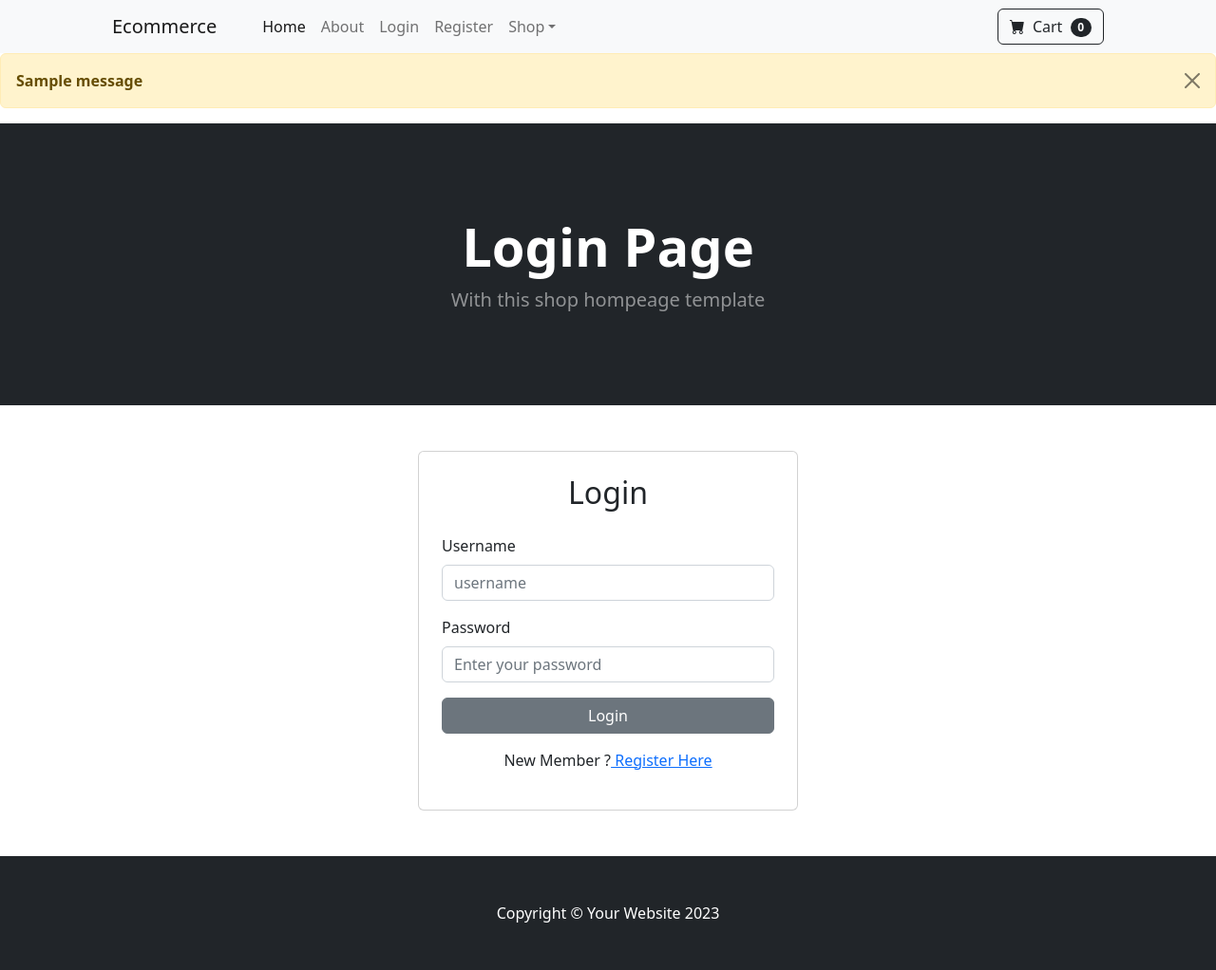
After one commit to Ankush291/django-new-ecommerce, a Django app: page /login/ in a window 1280 px wide. The commit adds this page. Shown: the whole page at 95% size. Run offline with Django 5.2, Linux system fonts and the light colour scheme; tables that the repository leaves empty hold one stand-in row (values such as "Sample post"); one stand-in notice (Sample message) is shown; some libraries are stand-ins or nearby versions.

Commit message:
Add login and register page

```diff
--- a/ecommerce/store/templates/base.html
+++ b/ecommerce/store/templates/base.html
@@ -16,8 +16,20 @@
 </head>
 <body>
     <!-- Navigation-->
-     {% include "navbar.html" %}
+    {% include "navbar.html" %}
     <!-- Header-->
+    {% if messages %}
+
+        {% for message in messages %}
+
+        <div class="alert alert-warning alert-dismissible fade show" role="alert">
+            <strong>{{ message }}</strong>
+            <button type="button" class="btn-close" data-bs-dismiss="alert" aria-label="Close"></button>
+        </div>
+
+        {% endfor %}
+
+    {% endif %}
     <header class="bg-dark py-5">
         <div class="container px-4 px-lg-5 my-5">
             <div class="text-center text-white">
--- /dev/null
+++ b/ecommerce/store/templates/login.html
@@ -0,0 +1,32 @@
+{% extends "base.html" %}
+
+{% block header %}
+Login Page
+{% endblock %}
+
+{% block content %}
+
+<div class="container d-flex justify-content-center mt-5 mb-5">
+    <div class="card p-4" style="width: 400px;">
+        <h2 class="text-center mb-4">Login</h2>
+        <form method="POST" action="{% url 'login' %}">
+            {% csrf_token %}
+            <div class="mb-3">
+            <label for="username" class="form-label">Username</label>
+            <input type="text" class="form-control" id="name" name="username" placeholder="username" required>
+            </div>
+            <div class="mb-3">
+            <label for="password" class="form-label">Password</label>
+            <input type="password" class="form-control" id="password" name="password" placeholder="Enter your password" required>
+            </div>
+            <button type="submit" class="btn btn-secondary w-100">Login</button>
+
+
+            <div class="mt-3 text-center">
+            <p>New Member ?<a href="{% url 'register' %}"> Register Here </a>
+            </div>
+        </form>
+    </div>
+  </div>
+
+{% endblock %}
--- a/ecommerce/store/templates/navbar.html
+++ b/ecommerce/store/templates/navbar.html
@@ -8,6 +8,12 @@
             <ul class="navbar-nav me-auto mb-2 mb-lg-0 ms-lg-4">
                 <li class="nav-item"><a class="nav-link active" aria-current="page" href="{% url 'home' %}">Home</a></li>
                 <li class="nav-item"><a class="nav-link" href="{% url 'about' %}">About</a></li>
+                {% if user.is_authenticated %}
+                <li class="nav-item"><a class="nav-link" href="{% url 'logout' %}">Logout</a></li>
+                {% else %}
+                <li class="nav-item"><a class="nav-link" href="{% url 'login' %}">Login</a></li>
+                <li class="nav-item"><a class="nav-link" href="{% url 'register' %}">Register</a></li>
+                {% endif %}
                 <li class="nav-item dropdown">
                     <a class="nav-link dropdown-toggle" id="navbarDropdown" href="#" role="button" data-bs-toggle="dropdown" aria-expanded="false">Shop</a>
                     <ul class="dropdown-menu" aria-labelledby="navbarDropdown">
--- a/ecommerce/store/urls.py
+++ b/ecommerce/store/urls.py
@@ -3,5 +3,8 @@ from . import views
 
 urlpatterns = [
     path('', views.home, name='home'),
-    path('about/', views.about, name='about')
+    path('about/', views.about, name='about'),
+    path('login/', views.login_user, name='login'),
+    path('logout/', views.logout_user, name='logout'),
+    path('register/', views.register_user, name='register'),
 ]
--- a/ecommerce/store/views.py
+++ b/ecommerce/store/views.py
@@ -1,5 +1,9 @@
-from django.shortcuts import render
+from django.shortcuts import render, redirect
+from django.contrib.auth import authenticate, login, logout
+from django.contrib import messages
+from django.contrib.auth.models import User
 from .models import Product
+from .forms import RegistrationForm
 
 # Create your views here.
 def home(request):
@@ -12,3 +16,43 @@ def home(request):
 def about(request):
     context = {}
     return render(request, 'about.html', context)
+
+def login_user(request):
+    if request.method == "POST":
+        username = request.POST.get('username')
+        password = request.POST.get('password')
+        user = authenticate(request, username=username, password=password)
+        if user is not None:
+            login(request, user)
+            messages.success(request, ("You have been logged in"))
+            return redirect('home')
+        else:
+            messages.success(request, ("There is something wrong. Try again"))
+            return redirect('login')
+    else:
+        context = {}
+        return render(request, 'login.html', context)
+
+def logout_user(request):
+    logout(request)
+    messages.success(request, ("You are logged out"))
+    return redirect('home')
+
+def register_user(request):
+    form = RegistrationForm()
+
+    if request.method == 'POST':
+        form = RegistrationForm(request.POST)
+        if form.is_valid():
+            form.save()
+            username = form.cleaned_data.get('username')
+            messages.success(request, f'Account created successfully for {username}')
+            return redirect('login')
+        else:
+            messages.success(request, ("There is something wrong"))
+            return redirect('register')
+    else:
+        context = {
+            'form': form
+        }
+        return render(request, 'register.html', context)
```
Also changed, not shown: ecommerce/store/forms.py (added, +17 -0 lines), ecommerce/store/templates/register.html (added, +29 -0 lines), ecommerce/db.sqlite3.
